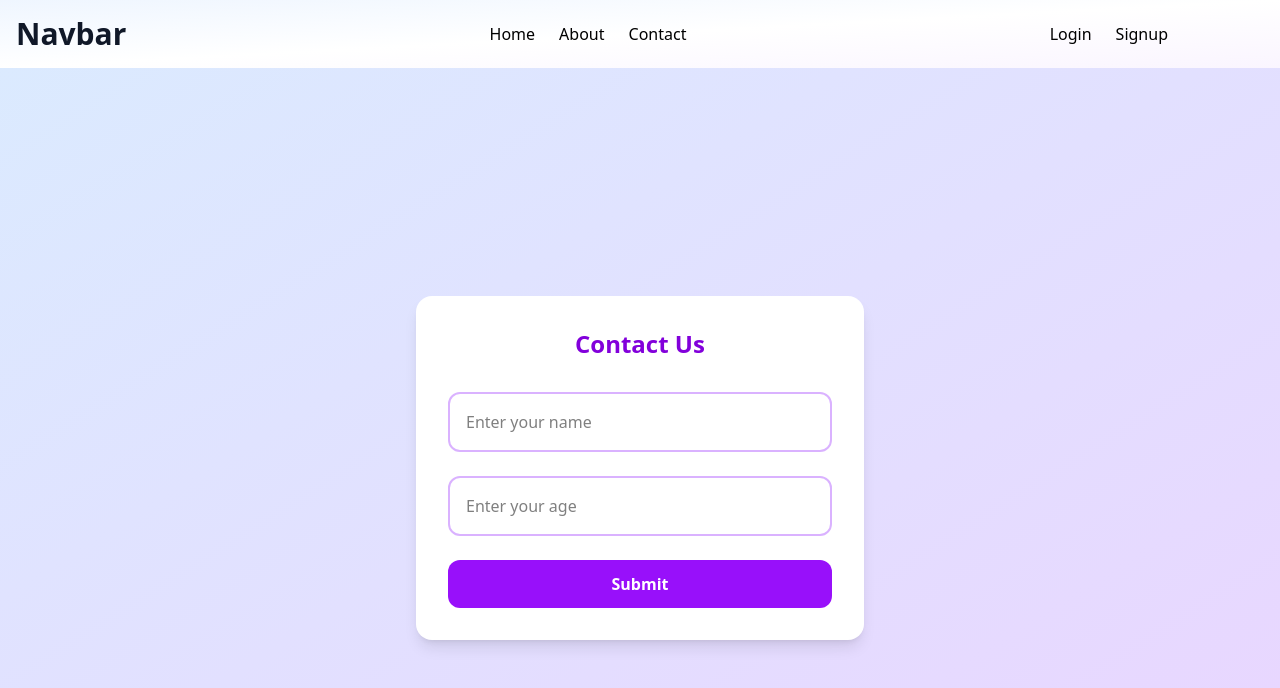
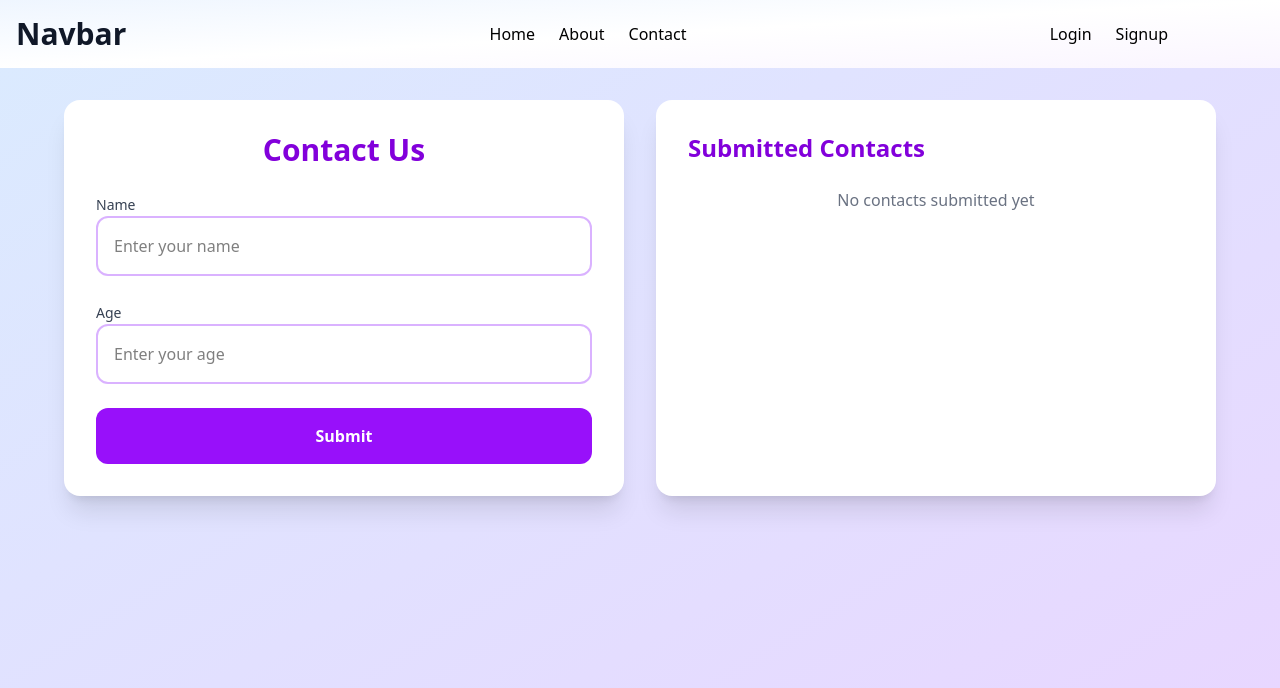
Before and after one commit to Bharti277/kart, a React (Vite) app: page /contact in a window 1280 px wide. Shown: the top 688 px of the page. Built offline with nearby package versions, Linux system fonts and the light colour scheme.

Commit message:
contact form

```diff
--- a/src/components/Contact.jsx
+++ b/src/components/Contact.jsx
@@ -1,10 +1,16 @@
-import React, { useState } from "react";
+import React, { use, useState } from "react";
+import { addContact } from "../redux/slices/todoSlice";
+import { useDispatch, useSelector } from "react-redux";
 
 const Contact = () => {
+  const contacts = useSelector((state) => state.todo.contacts);
+
   const [formData, setFormData] = useState({
     name: "",
     age: "",
   });
+
+  const dispatch = useDispatch();
   const handleChange = (e) => {
     const { name, value } = e.target;
     setFormData((prev) => ({
@@ -15,35 +21,93 @@ const Contact = () => {
 
   console.log(formData, "formdata");
 
+  const handleSubmit = (e) => {
+    e.preventDefault();
+    if (formData.name && formData.age) {
+      alert(`Thank you ${formData.name} for contacting us!`);
+    } else {
+      alert("Please fill in all fields.");
+    }
+    dispatch(addContact(formData));
+    setFormData({ name: "", age: "" });
+  };
+
   return (
-    <div className="flex items-center justify-center min-h-screen bg-gradient-to-br from-blue-100 to-purple-200">
-      <form className="bg-white shadow-lg rounded-2xl p-8 w-full max-w-md grid gap-6">
-        <h2 className="text-2xl font-bold text-center text-purple-700 mb-2">
+    <div className="min-h-screen bg-gradient-to-br from-blue-100 to-purple-200 p-8">
+      <div className="max-w-6xl mx-auto flex flex-col md:flex-row gap-8">
+        {/* Contact Form */}
+        <form
+          onSubmit={handleSubmit}
+          className="bg-white shadow-xl rounded-2xl p-8 flex-1 transform transition duration-500 hover:scale-[1.02]"
+        >
+          <h2 className="text-3xl font-bold text-center text-purple-700 mb-6">
             Contact Us
           </h2>
+          <div className="space-y-6">
+            <div className="space-y-2">
+              <label className="text-sm font-medium text-gray-700">Name</label>
               <input
                 type="text"
                 name="name"
                 value={formData.name}
                 onChange={handleChange}
-          className="border-2 border-purple-300 rounded-xl p-4 focus:outline-none focus:border-purple-500 transition"
+                className="w-full border-2 border-purple-300 rounded-xl p-4 focus:outline-none focus:border-purple-500 focus:ring-2 focus:ring-purple-200 transition-all"
                 placeholder="Enter your name"
               />
+            </div>
+            <div className="space-y-2">
+              <label className="text-sm font-medium text-gray-700">Age</label>
               <input
                 type="text"
                 name="age"
                 value={formData.age}
                 onChange={handleChange}
-          className="border-2 border-purple-300 rounded-xl p-4 focus:outline-none focus:border-purple-500 transition"
+                className="w-full border-2 border-purple-300 rounded-xl p-4 focus:outline-none focus:border-purple-500 focus:ring-2 focus:ring-purple-200 transition-all"
                 placeholder="Enter your age"
               />
+            </div>
             <button
               type="submit"
-          className="bg-purple-600 text-white font-semibold py-3 rounded-xl hover:bg-purple-700 transition"
+              className="w-full bg-purple-600 text-white font-semibold py-4 rounded-xl hover:bg-purple-700 transform transition-all duration-300 hover:-translate-y-1 hover:shadow-lg"
             >
               Submit
             </button>
+          </div>
         </form>
+
+        {/* Submitted Contacts List */}
+        <div className="bg-white shadow-xl rounded-2xl p-8 flex-1">
+          <h3 className="text-2xl font-bold text-purple-700 mb-6">
+            Submitted Contacts
+          </h3>
+          {contacts.length === 0 ? (
+            <p className="text-gray-500 text-center">
+              No contacts submitted yet
+            </p>
+          ) : (
+            <ul className="space-y-3">
+              {contacts.map((c, i) => (
+                <li
+                  key={i}
+                  className="bg-purple-50 p-4 rounded-xl flex justify-between items-center hover:bg-purple-100 transition-colors"
+                >
+                  <div className="flex items-center gap-2">
+                    <div className="w-8 h-8 bg-purple-200 rounded-full flex items-center justify-center">
+                      {c.name.charAt(0)}
+                    </div>
+                    <span className="font-medium text-purple-900">
+                      {c.name}
+                    </span>
+                  </div>
+                  <span className="text-purple-600 bg-purple-100 px-3 py-1 rounded-full">
+                    {c.age} years
+                  </span>
+                </li>
+              ))}
+            </ul>
+          )}
+        </div>
+      </div>
     </div>
   );
 };
--- a/src/redux/slices/todoSlice.js
+++ b/src/redux/slices/todoSlice.js
@@ -11,6 +11,7 @@ export const todoSlice = createSlice({
     todos: [],
     isLoading: false,
     isError: false,
+    contacts: [],
   },
   extraReducers: (builder) => {
     builder.addCase(fetchTodos.pending, (state, action) => {
@@ -42,6 +43,9 @@ export const todoSlice = createSlice({
         todo.title = title;
       }
     },
+    addContact: (state, action) => {
+      state.contacts.push(action.payload);
+    },
     default: (state, action) => {
       return state;
     },
@@ -49,4 +53,4 @@ export const todoSlice = createSlice({
 });
 
 export default todoSlice.reducer;
-export const { removeTodo, addTodo, editTodo } = todoSlice.actions;
+export const { removeTodo, addTodo, editTodo, addContact } = todoSlice.actions;
```
Lines whose indentation alone changed are shown as unchanged.
